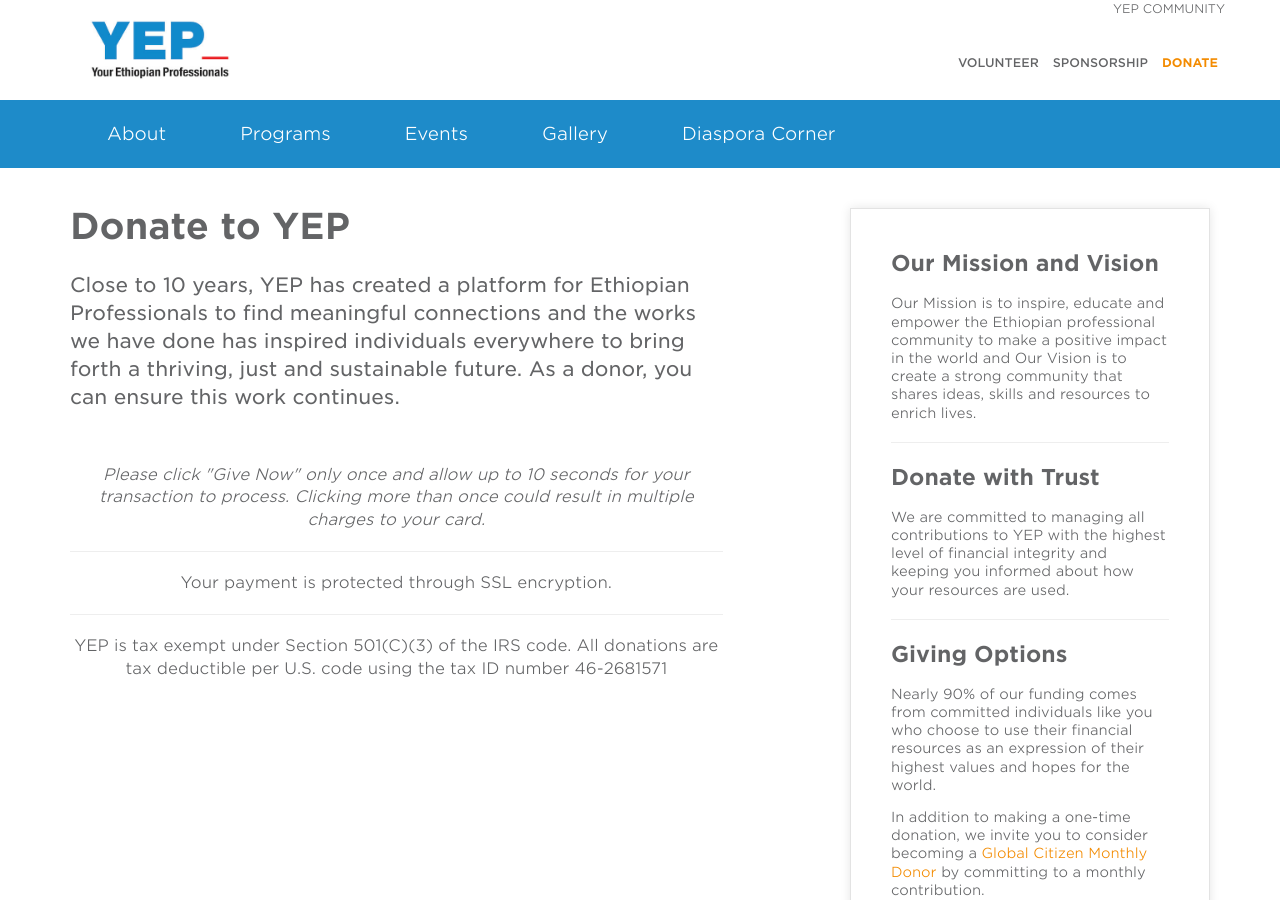
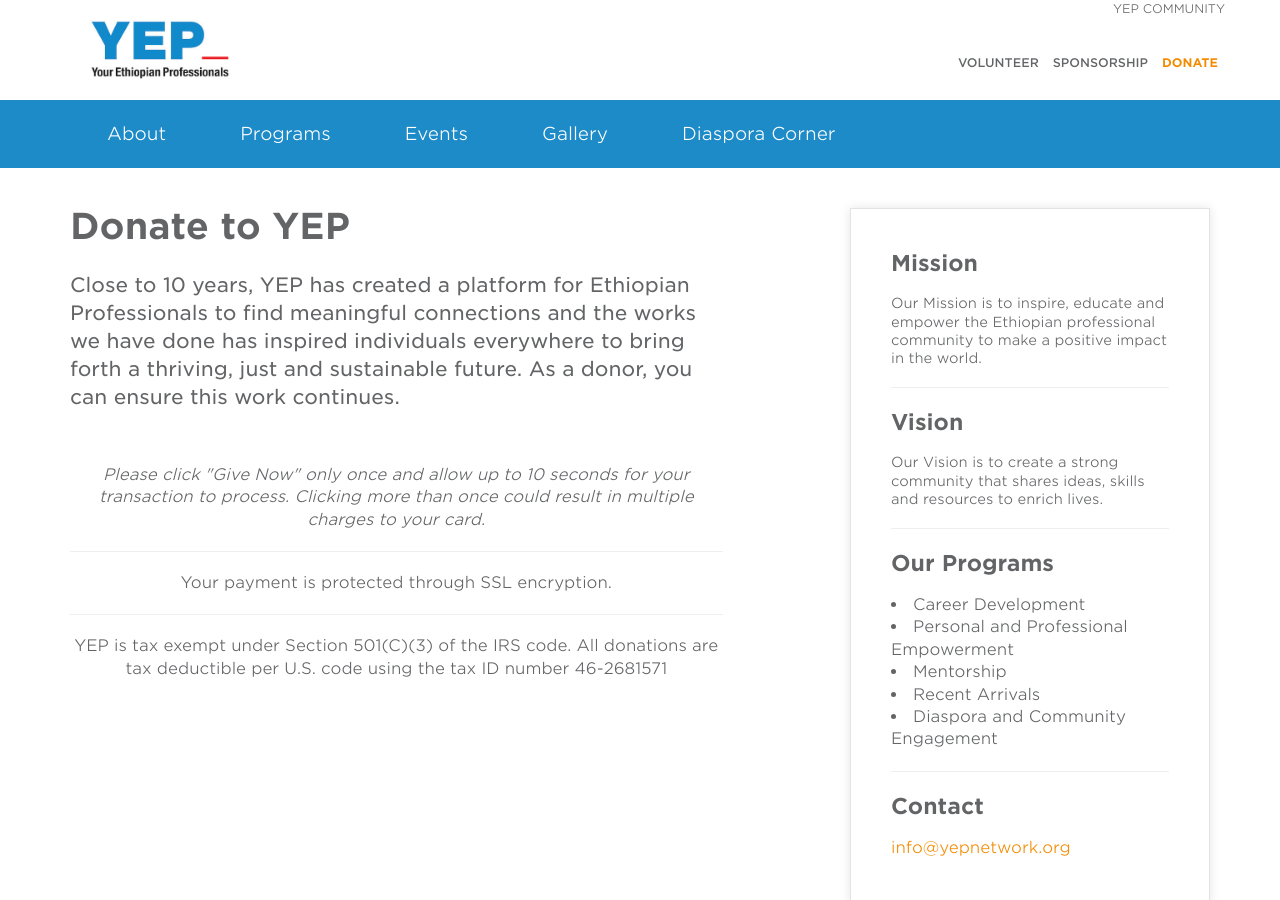
Before and after one commit to YEPNetwork/yepnetwork.github.io, a Jekyll site: the page built from _pages/donate.html, in a window 1280 px wide and 900 px high. Built offline with Jekyll 4.4.1, drawn with Linux system fonts in a browser that asks for light colours; nearby versions of some CDN libraries; some of the changed text lies outside the part shown.

Commit message:
Update donate.html

```diff
--- a/_pages/donate.html
+++ b/_pages/donate.html
@@ -30,8 +30,7 @@
                             <br>
      <p><em>Please click &quot;Give Now&quot; only once and allow up to 10 seconds for your transaction to process. Clicking more than once could result in multiple charges to your card.</em></p>
                                 <hr/>
-                                <!-- <span id="siteseal"><script type="text/javascript" src="https://seal.godaddy.com/getSeal?sealID=c0uyu6aZy6rSuCj6lq4fQK5nkaCB5qjn9fx6aFR2XXuTAk0jp1eWMPk1f"></script></span>
-                                <br/> -->
+
                                 <p>Your payment is protected through SSL encryption.</p>
                                 <hr/>
     <p>
@@ -43,22 +42,17 @@
                           <aside class="sidebar">
 
    <div class="well">
-    <h2>Our Mission and Vision</h2>
-    <p>
-      Our Mission is to inspire, educate and empower the Ethiopian professional community to make a positive impact in the world and Our Vision is to create a strong community that shares ideas, skills and resources to enrich lives.
-   </p>
+    <h2>Mission </h2>
+    <p> Our Mission is to inspire, educate and empower the Ethiopian professional community to make a positive impact in the world.</p>
     <hr>
-    <h2>Donate with Trust</h2>
-      <p>
-        We are committed to managing all contributions to YEP with the highest level of financial integrity and keeping you informed about how your resources are used.
-     </p>
-
-                                    <hr>
-                                    <h2>Giving Options</h2>
-                                    <p>Nearly 90% of our funding comes from committed individuals like you who choose to use their financial resources as an expression of their highest values and hopes for the world.</p>
-                                    <p>In addition to making a one-time donation, we invite you to consider becoming a <a href="/support/monthly-giving" target="_blank">Global Citizen Monthly Donor</a> by committing to a monthly contribution.</p>
-                                    <p>Or, you can join one of our special <a href="/support/major-giving" target="_blank">Major Giving Programs</a> to provide long-term support. A Vision Keeper commits to an annual gift of $1,000 to $4,999 per year for five years, while a Stewardship Circle member invests $5,000 or more per year for five years.</p>
-                                    <p>We also have <a href="https://www.pachamama.org/support/corporate-giving" target="_blank">Corporate Giving</a> options available.</p>
+    <h2> Vision</h2>
+      <p> Our Vision is to create a strong community that shares ideas, skills and resources to enrich lives.</p>                              <hr>
+      <h2>Our Programs</h2>
+      <li>Career Development </li>
+      <li>Personal and Professional Empowerment </li>
+      <li>Mentorship </li>
+      <li>Recent Arrivals</li>
+      <li>Diaspora and Community Engagement</li>
     <hr>
      <h2>Contact</h2>
      <a href="mailto:info@yepnetwork.org">info@yepnetwork.org</a>
```
Lines whose indentation alone changed are shown as unchanged.
